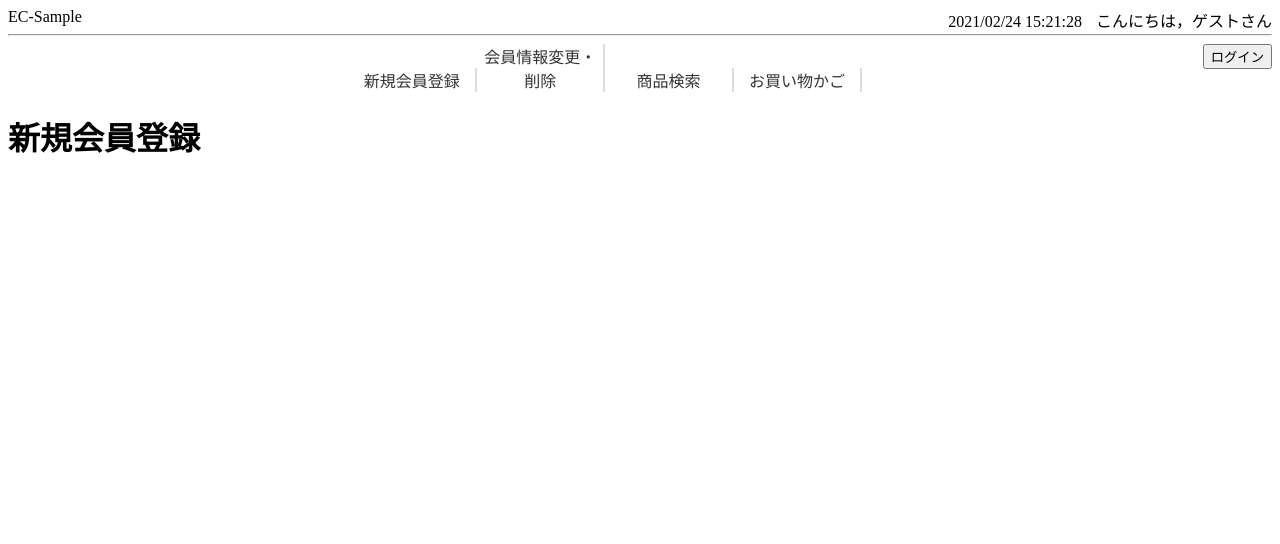
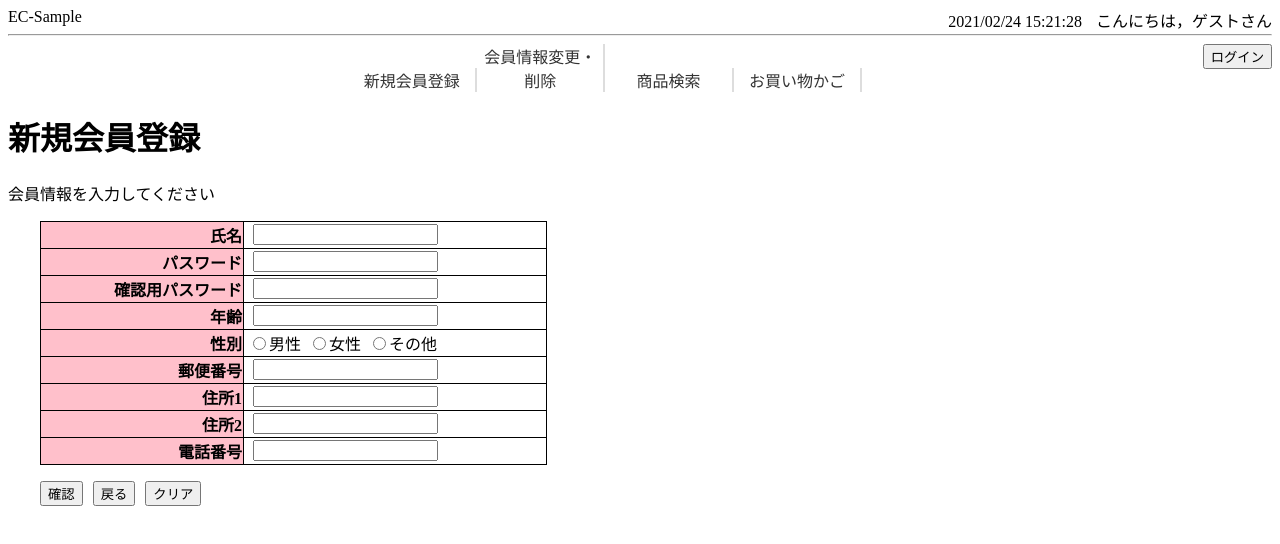
Before and after one commit to hiromu-saito/ec-sample, a Vue app in the folder ec-front/: page /signup in a window 1280 px wide. Shown: the top 544 px of the page. Built offline with nearby package versions, Linux system fonts and the light colour scheme.

Commit message:
WIP 新規会員登録画面

```diff
--- a/ec-front/src/views/Signup.vue
+++ b/ec-front/src/views/Signup.vue
@@ -1,12 +1,100 @@
 <template>
-  <h1>新規会員登録</h1>
+  <div>
+    <h1>新規会員登録</h1>
+    <p>会員情報を入力してください</p>
+    <div class="signup">
+      <table>
+        <tr>
+          <th>氏名</th>
+          <td><input type="text" name="name" v-model="user.Name" /></td>
+        </tr>
+        <tr>
+          <th>パスワード</th>
+          <td><input type="password" name="pass" v-model="user.Password" /></td>
+        </tr>
+        <tr>
+          <th>確認用パスワード</th>
+          <td><input type="password" name="confirm_pass" /></td>
+        </tr>
+        <tr>
+          <th>年齢</th>
+          <td><input /></td>
+        </tr>
+        <tr>
+          <th>性別</th>
+          <td>
+            <input type="radio" />男性 <input type="radio" />女性
+            <input type="radio" />その他
+          </td>
+        </tr>
+        <tr>
+          <th>郵便番号</th>
+          <td><input /></td>
+        </tr>
+        <tr>
+          <th>住所1</th>
+          <td><input /></td>
+        </tr>
+        <tr>
+          <th>住所2</th>
+          <td><input /></td>
+        </tr>
+        <tr>
+          <th>電話番号</th>
+          <td><input /></td>
+        </tr>
+      </table>
+      <p>
+        <button @click="confirm">確認</button>
+        <!-- <button>戻る</button> -->
+        <router-link tag="button" to="/">戻る</router-link>
+        <button @click="clear">クリア</button>
+      </p>
+    </div>
+  </div>
 </template>
 
 <script>
 export default {
   name: "Signup",
+  data() {
+    return {
+      user: {},
+    };
+  },
+  methods: {
+    clear() {
+      console.log("入力値クリア");
+    },
+    confirm() {
+      console.log(this.user);
+    },
+  },
 };
 </script>
 
-<style>
+<style scoped>
+.signup {
+  margin-left: 32px;
+}
+.signup table,
+.signup th,
+.signup td {
+  border: 1px solid #000;
+  border-collapse: collapse;
+}
+.signup th {
+  width: 200px;
+  background-color: pink;
+  text-align: right;
+}
+.signup td {
+  width: 300px;
+}
+.signup input {
+  margin-left: 8px;
+}
+.signup button {
+  margin-right: 10px;
+}
 </style>
```
